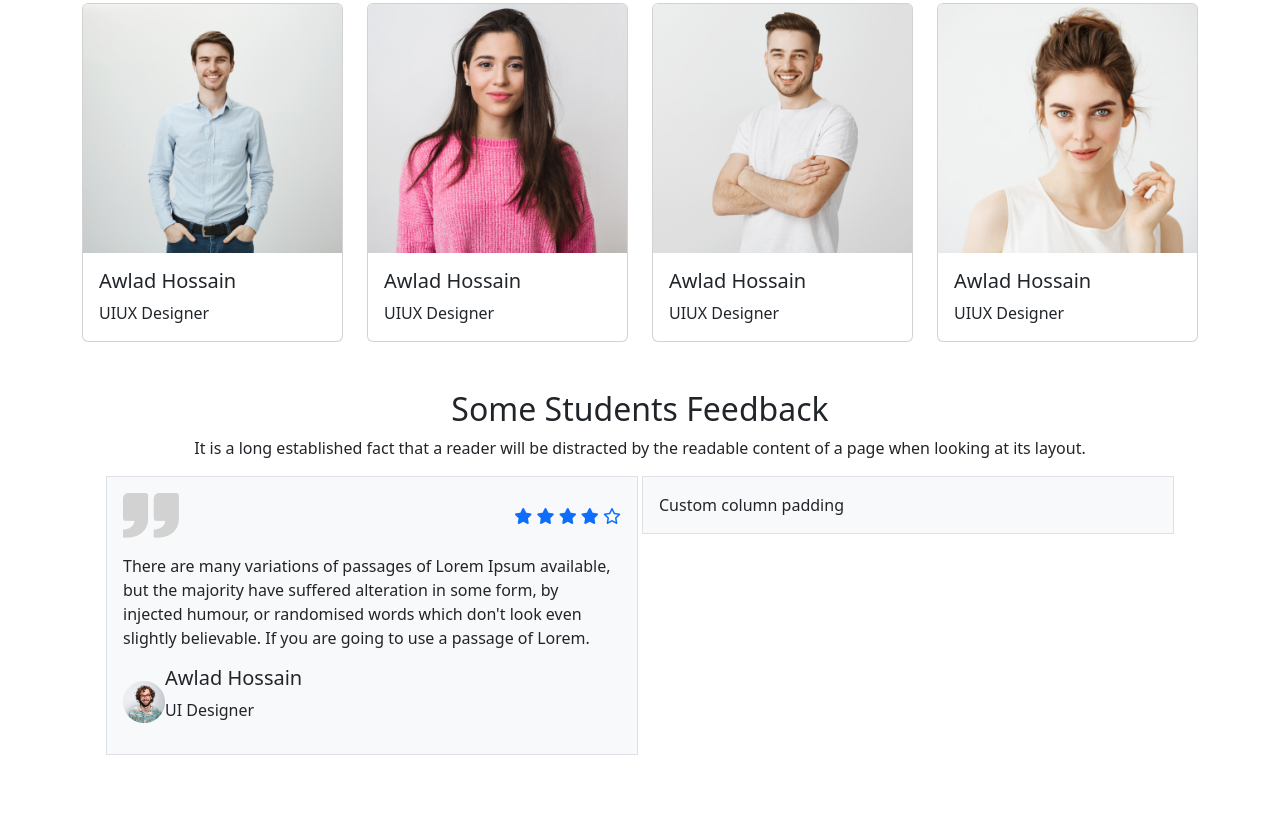
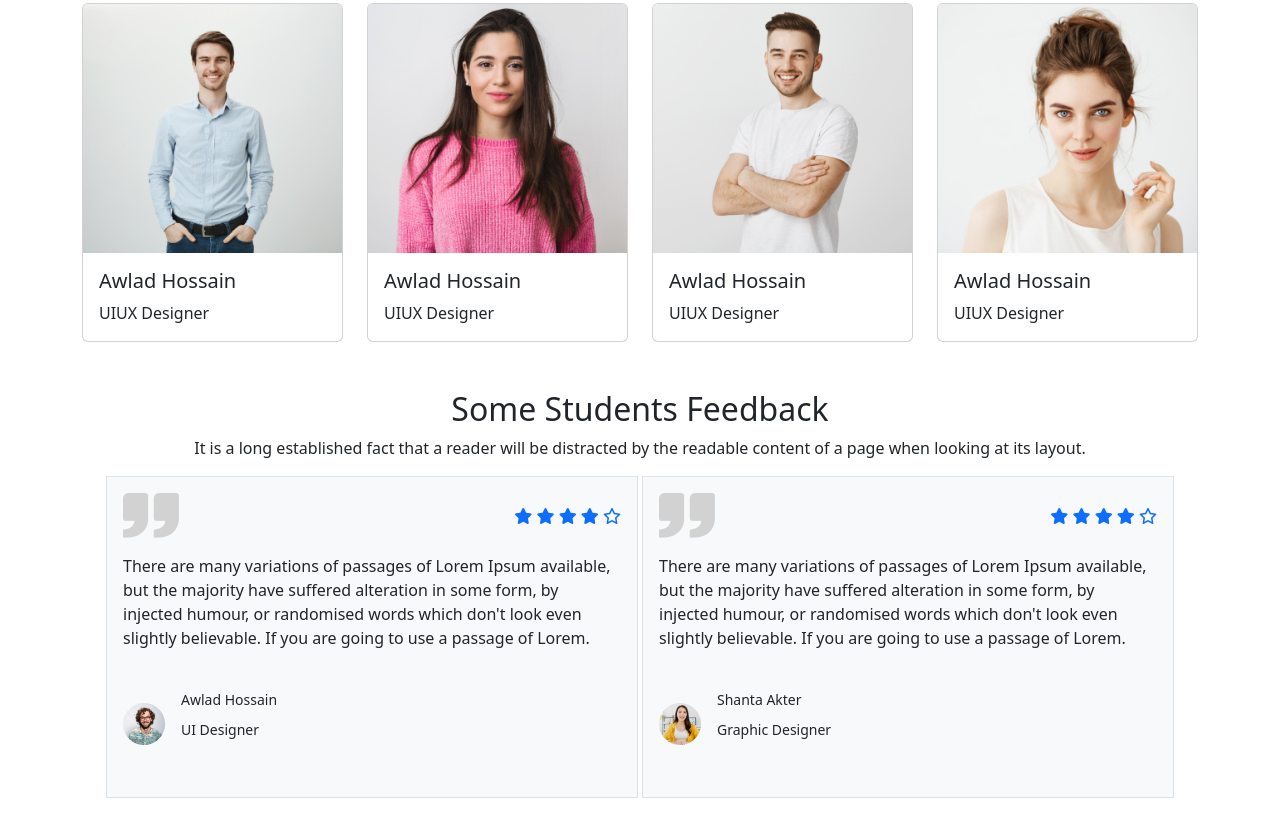
Before and after one commit to azizulha05/Creative-Tech, a plain HTML site: page index.html in a window 1280 px wide. Shown: the part 2404-3240 px from the top of the page. Before the commit the page ends 3207 px from the top, so only its background shows below. Drawn offline with nearby package versions, Linux system fonts and the light colour scheme.

Commit message:
new section start

```diff
--- a/index.html
+++ b/index.html
@@ -6,9 +6,10 @@
     <meta http-equiv="X-UA-Compatible" content="IE=edge">
     <meta name="viewport" content="width=device-width, initial-scale=1.0">
     <title>Creative Tech</title>
+    <script src="https://kit.fontawesome.com/ec715fb968.js" crossorigin="anonymous"></script>
     <!-- CSS only -->
     <link rel="stylesheet" href="https://cdn.jsdelivr.net/npm/bootstrap@5.2.0/dist/css/bootstrap.min.css">
-    <script src="https://kit.fontawesome.com/ec715fb968.js" crossorigin="anonymous"></script>
+
 </head>
 
 <body>
@@ -375,7 +376,7 @@
 
             <div class="container px-4 ">
                 <div class="row gx-1">
-                    <div class="col">
+                    <div class="col-sm-12 col-md-6">
                         <div class="p-3 border bg-light p-3">
                             <div class="d-flex justify-content-between align-items-center">
                                 <img src="images/comma.png" alt="">
@@ -391,55 +392,45 @@
                                 the majority have suffered alteration in some form, by injected
                                 humour, or randomised words which don't look even slightly
                                 believable. If you are going to use a passage of Lorem.</p>
-                                <div class="d-flex  align-items-center">
-                                    <img class="img-fluid" src="images/student/student-5.png" alt="">
-                                    <div class="">
-                                        <h5>Awlad Hossain</h5>
-                                        <p>UI Designer</p>
-                                    </div>
-
+                            <div class="d-flex align-items-center py-4">
+                                <img class="img-fluid me-3" src="images/student/student-5.png" alt="">
+                                <div class="">
+                                    <h6><small>Awlad Hossain</small></h6>
+                                    <p><small>UI Designer</small></p>
                                 </div>
+                            </div>
                         </div>
                     </div>
-                    <div class="col">
-                        <div class="p-3 border bg-light">Custom column padding</div>
+                    <div class="col-sm-12 col-md-6">
+                        <div class="p-3 border bg-light">
+                            <div class="d-flex justify-content-between align-items-center">
+                                <img src="images/comma.png" alt="">
+                                <div class="icon">
+                                    <a href=""><i class="fa-solid fa-star"></i></a>
+                                    <a href=""><i class="fa-solid fa-star"></i></a>
+                                    <a href=""><i class="fa-solid fa-star"></i></a>
+                                    <a href=""><i class="fa-solid fa-star"></i></a>
+                                    <a href=""><i class="fa-regular fa-star"></i></a>
+                                </div>
+                            </div>
+                            <p class="my-3">There are many variations of passages of Lorem Ipsum available, but
+                                the majority have suffered alteration in some form, by injected
+                                humour, or randomised words which don't look even slightly
+                                believable. If you are going to use a passage of Lorem.</p>
+                            <div class="d-flex align-items-center py-4">
+                                <img class="img-fluid me-3" src="images/student/student-6.png" alt="">
+                                <div class="">
+                                    <h6><small>Shanta Akter</small></h6>
+                                    <p><small>Graphic Designer</small></p>
+                                </div>
+                            </div>
+                        </div>
                     </div>
                 </div>
             </div>
 
-
-
-
-
-
-
-
-
-            <div>
-                <!-- <div id="carouselExampleFade" class="carousel slide carousel-fade" data-bs-ride="carousel">
-                    <div class="d-flex justify-content-between">
-                      <div class=" border-1">
-                        <img src="images/student/student-5.png" class="d-block w-100" alt="...">
-                        <h2>hi guh </h2>
-                      </div>
-                      <div class="">
-                        <img src="images/student/student-6.png" class="d-block w-100" alt="...">
-                        <h3> hig yg</h3>
-                      </div>
-                    </div>
-                    <button class="carousel-control-prev " type="button" data-bs-target="#carouselExampleFade" data-bs-slide="prev">
-                      <span class="carousel-control-prev-icon bg-danger rounded-circle" aria-hidden="true"></span>
-                      <span class="visually-hidden ">Previous</span>
-                    </button>
-                    <button class="carousel-control-next" type="button" data-bs-target="#carouselExampleFade" data-bs-slide="next">
-                      <span class="carousel-control-next-icon g-danger rounded-circle" aria-hidden="true"></span>
-                      <span class="visually-hidden">Next</span>
-                    </button>
-                  </div> -->
-            </div>
-
-
         </section>
+        <!-- ========== START COURSES ========== -->
 
     </main>
     <!-- ========== START FOOTER SECTION ========== -->
```
